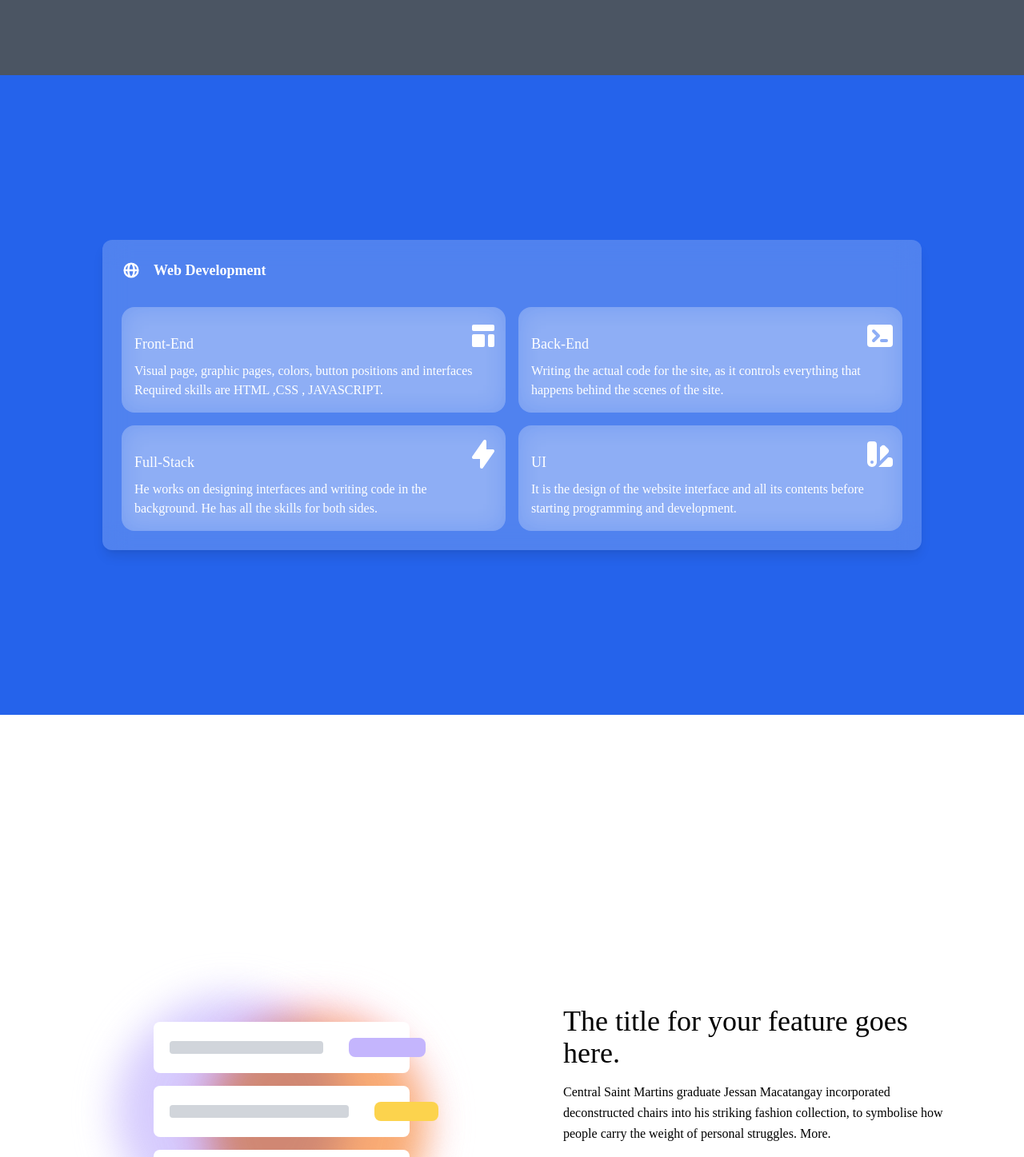
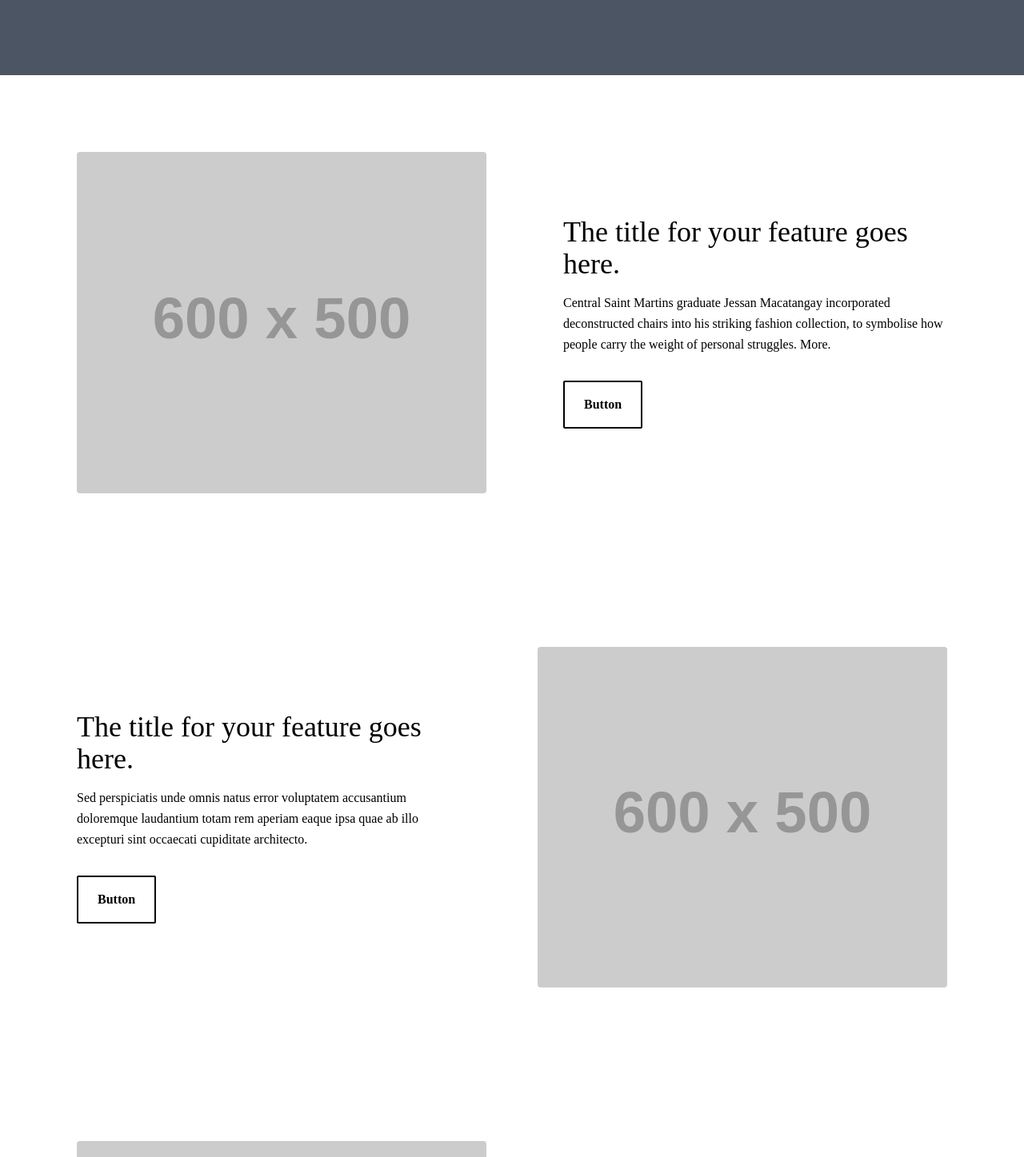
Before and after one commit to synerjay/landing-page-template-nextjs, a Next.js app: page / in a window 1280 px wide. Shown: the part 1226-2673 px from the top of the page at 80% size. Built offline with nearby package versions, Linux system fonts and the light colour scheme.

Commit message:
changed the feature

```diff
--- a/comps/Feature.js
+++ b/comps/Feature.js
@@ -9,12 +9,12 @@ const FeatureBox = (props) => {
           <section key={key} className='text-black'>
             <div className='container bg-white mx-auto flex px-24 py-24 md:flex-row flex-col items-center'>
               <div className='lg:max-w-lg lg:w-full md:w-1/2 w-5/6 md:mb-0 mb-10 '>
-                {/* <img
+                <img
                   className='object-cover object-center rounded'
                   alt='hero'
                   src='https://dummyimage.com/600x500/edf2f7/0f1631'
-                /> */}
-                <Blob />
+                />
+                {/* <Blob /> */}
               </div>
               <div className='lg:flex-grow md:w-1/2 lg:pl-24 md:pl-16 flex flex-col md:items-start md:text-left items-center text-center'>
                 <h1 className='title-font sm:text-4xl text-3xl mb-4 font-medium text-black '>
@@ -44,12 +44,12 @@ const FeatureBox = (props) => {
                 </div>
               </div>
               <div className='lg:max-w-lg lg:w-full md:w-1/2 w-5/6'>
-                {/* <img
+                <img
                   className='object-cover object-center rounded'
                   alt='hero'
                   src='https://dummyimage.com/600x500/edf2f7/0f1631'
-                /> */}
-                <Blob />
+                />
+                {/* <Blob /> */}
               </div>
             </div>
           </section>
--- a/pages/index.js
+++ b/pages/index.js
@@ -138,7 +138,7 @@ export default function Home() {
       </div>
       {/* Put cards here */}
       <Services />
-      <GlassCard />
+      {/* <GlassCard /> */}
       <Feature />
       <Testimonials />
       <Footer />
```
